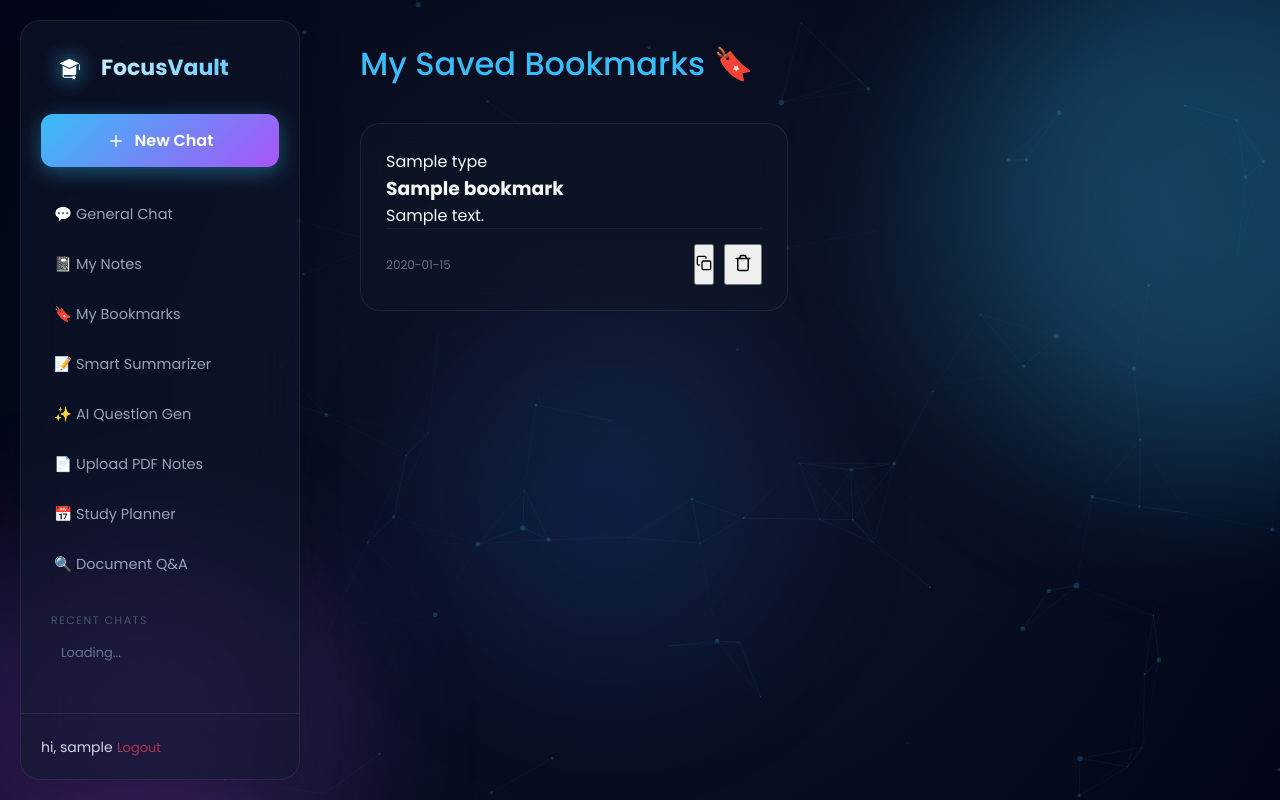
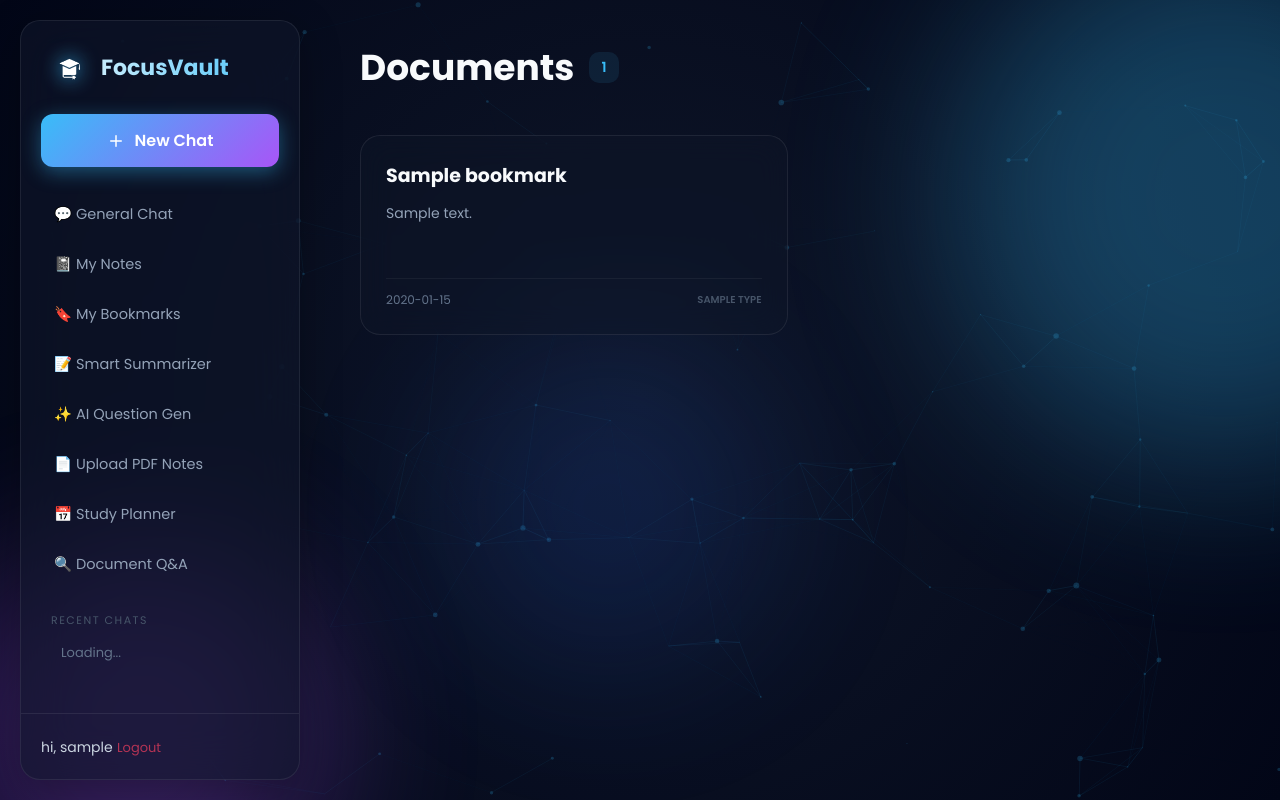
Before and after one commit to ankiiiiiitt/Devops_miniproject, a Flask app: page /bookmarks in a window 1280 px wide. Run offline with Flask 3, Linux system fonts and the light colour scheme; the visitor is signed in with stand-in values (Sample User, id 1); a database or web service that is not in the repository returns one stand-in record (values such as "Sample title"); data that the repository does not hold is empty.

Commit message:
Apple Notes-style Bookmarks Redesign: minimal document grid, full-screen editor, and pinning logic

```diff
--- a/app.py
+++ b/app.py
@@ -189,7 +189,18 @@ def bookmarks():
     if "user" not in session:
         return redirect(url_for("login"))
 
-    user_bookmarks = list(bookmarks_col.find({"user_email": session.get("user_email")}).sort("created_at", -1))
+    # Sort by pinned (desc) then created_at (desc)
+    user_bookmarks = list(bookmarks_col.find({"user_email": session.get("user_email")}).sort([("pinned", -1), ("created_at", -1)]))
+
+    import datetime
+    now_iso = datetime.datetime.now(datetime.timezone.utc).isoformat()
+
+    for b in user_bookmarks:
+        b["_id"] = str(b["_id"])
+        if "tags" not in b: b["tags"] = []
+        if "pinned" not in b: b["pinned"] = False
+        if "updated_at" not in b: b["updated_at"] = b.get("created_at", now_iso)
+
     return render_template("bookmarks.html", bookmarks=user_bookmarks)
 
 @app.route("/bookmarks/delete/<bookmark_id>", methods=["POST"])
--- a/static/css/style.css
+++ b/static/css/style.css
@@ -494,6 +494,141 @@ a {
   opacity: 1;
 }
 
+/* ================= BOOKMARKS MODULE (APPLE NOTES STYLE) ================= */
+.bookmarks-grid {
+  display: grid;
+  grid-template-columns: repeat(auto-fill, minmax(300px, 1fr));
+  gap: 24px;
+  padding-bottom: 80px;
+}
+
+.bookmark-card {
+  background: rgba(15, 23, 42, 0.4);
+  backdrop-filter: blur(15px);
+  border: 1px solid rgba(255, 255, 255, 0.08);
+  padding: 24px;
+  border-radius: 18px;
+  height: 200px;
+  display: flex;
+  flex-direction: column;
+  transition: 0.3s cubic-bezier(0.16, 1, 0.3, 1);
+  cursor: pointer;
+  position: relative;
+  overflow: hidden;
+}
+
+.bookmark-card:hover {
+  transform: translateY(-5px);
+  border-color: rgba(56, 189, 248, 0.4);
+  box-shadow: 0 15px 40px rgba(0, 0, 0, 0.4), 0 0 15px rgba(56, 189, 248, 0.1);
+}
+
+.bookmark-title {
+  font-size: 19px;
+  font-weight: 700;
+  color: #f8fafc;
+  margin-bottom: 12px;
+  overflow: hidden;
+  text-overflow: ellipsis;
+  white-space: nowrap;
+}
+
+.bookmark-preview {
+  font-size: 14px;
+  line-height: 1.6;
+  color: #94a3b8;
+  display: -webkit-box;
+  -webkit-line-clamp: 3;
+  line-clamp: 3;
+  -webkit-box-orient: vertical;
+  overflow: hidden;
+  margin-bottom: 15px;
+}
+
+.bookmark-meta {
+  margin-top: auto;
+  display: flex;
+  justify-content: space-between;
+  align-items: center;
+  font-size: 12px;
+  color: #64748b;
+  border-top: 1px solid rgba(255, 255, 255, 0.05);
+  padding-top: 12px;
+}
+
+.pin-indicator {
+  position: absolute;
+  top: 15px;
+  right: 15px;
+  color: var(--primary);
+  filter: drop-shadow(0 0 5px rgba(56, 189, 248, 0.5));
+}
+
+/* Apple Notes-style Full-Screen Editor */
+#fullEditorModal .modal-content {
+  background: transparent;
+  max-width: 900px;
+}
+
+.btn-editor-action {
+  background: rgba(255, 255, 255, 0.05);
+  border: 1px solid rgba(255, 255, 255, 0.1);
+  color: #cbd5e1;
+  padding: 8px 16px;
+  border-radius: 10px;
+  display: flex;
+  align-items: center;
+  gap: 8px;
+  font-size: 13px;
+  cursor: pointer;
+  transition: 0.2s;
+}
+
+.btn-editor-action:hover {
+  background: rgba(255, 255, 255, 0.1);
+  color: white;
+}
+
+.btn-editor-save {
+  background: var(--primary) !important;
+  color: #020617 !important;
+  font-weight: 600;
+  border: none;
+}
+
+.editor-title-input {
+  background: transparent;
+  border: none;
+  font-size: 48px;
+  font-weight: 800;
+  color: white;
+  width: 100%;
+  outline: none;
+  margin-bottom: 30px;
+}
+
+.editor-main-content {
+  background: transparent;
+  border: none;
+  font-size: 18px;
+  line-height: 1.8;
+  color: #cbd5e1;
+  width: 100%;
+  min-height: 300px;
+  outline: none;
+  resize: none;
+}
+
+.editor-meta-info {
+  display: flex;
+  gap: 20px;
+  font-size: 13px;
+  color: #64748b;
+  margin-bottom: 25px;
+  padding-bottom: 15px;
+  border-bottom: 1px solid rgba(255, 255, 255, 0.05);
+}
+
 /* ================= COMPONENT GRIDS ================= */
 .notes-grid, .bookmarks-grid { display: grid; grid-template-columns: repeat(auto-fill, minmax(320px, 1fr)); gap: 25px; margin-top: 30px; }
 .note-card, .bookmark-card { background: rgba(15, 23, 42, 0.4); backdrop-filter: blur(15px); border: 1px solid var(--border-glass); padding: 25px; border-radius: 20px; transition: 0.3s; }
--- a/templates/bookmarks.html
+++ b/templates/bookmarks.html
@@ -1,125 +1,103 @@
 {% extends "dashboard_base.html" %}
 
 {% block content %}
-<div class="tool-container-flex">
 <div class="bookmarks-container">
-        <div style="display: flex; justify-content: space-between; align-items: center; margin-bottom: 35px;">
-            <h2 style="font-weight: 500; font-size: 32px; color: #38bdf8; margin: 0;">My Saved Bookmarks 🔖</h2>
+    <div style="display: flex; gap: 15px; align-items: center; margin-bottom: 40px;">
+        <h2 style="font-weight: 800; font-size: 36px; color: #f8fafc; margin: 0;">Documents</h2>
+        <span style="background: rgba(56, 189, 248, 0.1); color: var(--primary); padding: 5px 12px; border-radius: 10px; font-size: 14px; font-weight: 600;">
+            {{ bookmarks|length }}
+        </span>
     </div>
 
     {% if bookmarks %}
     <div class="bookmarks-grid">
         {% for bookmark in bookmarks %}
-            <div class="bookmark-card glass" onclick="openFullEditor('{{ bookmark._id }}')">
-                <div class="bookmark-tag">{{ bookmark.type }}</div>
+        <div class="bookmark-card" onclick="openFullEditor('{{ bookmark._id }}')">
+            {% if bookmark.pinned %}
+            <div class="pin-indicator">
+                <svg width="18" height="18" viewBox="0 0 24 24" fill="currentColor" stroke="none"><path d="M21 10h-2V5c0-1.1-.9-2-2-2H7c-1.1 0-2 .9-2 2v5H3v2h1.49l1.51 6.04V21h12v-2.96L19.51 12H21v-2z"></path></svg>
+            </div>
+            {% endif %}
+
             <h3 class="bookmark-title" id="title-{{ bookmark._id }}">{{ bookmark.title }}</h3>
-                <div class="bookmark-content" id="content-{{ bookmark._id }}">
+            <div class="bookmark-preview" id="preview-{{ bookmark._id }}">
                 {{ bookmark.content }}
             </div>
-                <!-- Hidden fields for the editor -->
+
+            <!-- Hidden full content for editor -->
+            <div id="content-{{ bookmark._id }}" style="display:none">{{ bookmark.content }}</div>
             <div id="notes-{{ bookmark._id }}" style="display:none">{{ bookmark.personal_notes or "" }}</div>
             <div id="type-{{ bookmark._id }}" style="display:none">{{ bookmark.type }}</div>
             <div id="date-{{ bookmark._id }}" style="display:none">{{ bookmark.created_at[:10] }}</div>
             <div id="updated-{{ bookmark._id }}" style="display:none">{{ bookmark.updated_at[:16].replace('T', ' ') if bookmark.updated_at else "" }}</div>
+            <div id="pinned-{{ bookmark._id }}" style="display:none">{{ 'true' if bookmark.pinned else 'false' }}</div>
 
-                <div style="display: flex; justify-content: space-between; align-items: center; margin-top: auto; border-top: 1px solid rgba(255,255,255,0.05); padding-top: 15px;">
-                    <span style="font-size: 12px; color: #64748b;">{{ bookmark.created_at[:10] }}</span>
-
-                    <div style="display: flex; gap: 10px;" onclick="event.stopPropagation()">
-                        <button class="btn-bookmark active" onclick="copyToClipboard(document.getElementById('content-{{ bookmark._id }}').textContent.trim())" title="Copy Content">
-                            <svg width="16" height="16" viewBox="0 0 24 24" fill="none" stroke="currentColor" stroke-width="2" stroke-linecap="round" stroke-linejoin="round"><rect x="9" y="9" width="13" height="13" rx="2" ry="2"></rect><path d="M5 15H4a2 2 0 0 1-2-2V4a2 2 0 0 1 2-2h9a2 2 0 0 1 2 2v1"></path></svg>
-                        </button>
-
-                        <form action="{{ url_for('delete_bookmark', bookmark_id=bookmark._id) }}" method="POST" onsubmit="return confirm('Delete this bookmark?');" style="margin: 0;">
-                            <button type="submit" class="btn-delete" title="Delete Bookmark" style="padding: 8px;">
-                                <svg width="18" height="18" viewBox="0 0 24 24" fill="none" stroke="currentColor" stroke-width="2" stroke-linecap="round" stroke-linejoin="round">
-                                    <polyline points="3 6 5 6 21 6"></polyline>
-                                    <path d="M19 6v14a2 2 0 0 1-2 2H7a2 2 0 0 1-2-2V6m3 0V4a2 2 0 0 1 2-2h4a2 2 0 0 1 2 2v2"></path>
-                                </svg>
-                            </button>
-                        </form>
-                    </div>
+            <div class="bookmark-meta">
+                <span>{{ bookmark.created_at[:10] }}</span>
+                <span style="font-weight: 600; color: #475569; font-size: 10px; text-transform: uppercase;">{{ bookmark.type }}</span>
             </div>
         </div>
         {% endfor %}
     </div>
     {% else %}
-        <div class="no-notes-message glass" style="padding: 60px 20px; border-radius: 24px; margin-top: 30px; text-align: center; border: 1px dashed rgba(56, 189, 248, 0.2);">
-            <div style="font-size: 50px; margin-bottom: 20px;">📂</div>
-            <p style="color: #cbd5e1; font-size: 18px; font-weight: 500;">No bookmarks yet!</p>
-            <p style="color: #64748b; font-size: 14px; margin-top: 8px; max-width: 300px; margin-left: auto; margin-right: auto;">
-                Save AI answers, study plans, or notes to keep them handy here.
-            </p>
-            <a href="{{ url_for('chat') }}" class="btn-outline" style="display: inline-block; margin-top: 25px; font-size: 14px;">Go to Chat 💬</a>
+    <div class="glass" style="padding: 100px 40px; border-radius: 30px; text-align: center; border: 1px dashed rgba(255,255,255,0.05);">
+        <div style="font-size: 64px; margin-bottom: 20px; opacity: 0.5;">📓</div>
+        <h3 style="color: white; margin-bottom: 10px;">Your notebook is empty</h3>
+        <p style="color: #64748b; max-width: 400px; margin: 0 auto 30px;">Save study material or AI answers from your workspace to see them here.</p>
+        <a href="{{ url_for('chat') }}" class="new-chat-btn" style="display: inline-block;">Go to Workspace 🚀</a>
     </div>
     {% endif %}
 </div>
-</div>
 
-<!-- ================= FULL-SCREEN EDITOR MODAL ================= -->
+<!-- ================= APPLE NOTES FULL-SCREEN EDITOR ================= -->
 <div class="modal-overlay" id="fullEditorModal">
-    <!-- Header Fixed -->
-    <div class="modal-header-fixed">
+    <div class="modal-content">
+        <div class="modal-header" style="justify-content: space-between; margin-bottom: 30px; border-bottom: none;">
             <button class="btn-editor-action" onclick="closeFullEditor()">
-            <svg width="18" height="18" viewBox="0 0 24 24" fill="none" stroke="currentColor" stroke-width="2" stroke-linecap="round" stroke-linejoin="round"><line x1="19" y1="12" x2="5" y2="12"></line><polyline points="12 19 5 12 12 5"></polyline></svg>
-            Back
+                <svg width="18" height="18" viewBox="0 0 24 24" fill="none" stroke="currentColor" stroke-width="2.5"><line x1="19" y1="12" x2="5" y2="12"></line><polyline points="12 19 5 12 12 5"></polyline></svg>
+                Done
             </button>
 
-        <div class="modal-header-actions">
-            <button class="btn-editor-action" onclick="summarizeContent()" id="summarizeBtn">
-                <svg width="18" height="18" viewBox="0 0 24 24" fill="none" stroke="currentColor" stroke-width="2" stroke-linecap="round" stroke-linejoin="round"><polygon points="12 2 15.09 8.26 22 9.27 17 14.14 18.18 21.02 12 17.77 5.82 21.02 7 14.14 2 9.27 8.91 8.26 12 2"></polygon></svg>
-                AI Summarize
+            <div style="display: flex; gap: 12px; align-items: center;">
+                <button class="btn-editor-action" id="pinBtn" onclick="togglePinInEditor()" style="padding: 8px;">
+                    <svg width="18" height="18" viewBox="0 0 24 24" fill="none" stroke="currentColor" stroke-width="2"><path d="M21 10h-2V5c0-1.1-.9-2-2-2H7c-1.1 0-2 .9-2 2v5H3v2h1.49l1.51 6.04V21h12v-2.96L19.51 12H21v-2z"></path></svg>
                 </button>
-
+                <button class="btn-editor-action" onclick="summarizeContent()" id="summarizeBtn" style="color: #a855f7;">
+                    ✨ AI Summary
+                </button>
+                <button class="btn-editor-action" onclick="saveEditorChanges()" style="background: var(--primary); color: #020617; border: none; font-weight: 700;">
+                    Save
+                </button>
                 <form id="deleteForm" method="POST" style="margin: 0;">
-                <button type="submit" class="btn-editor-action" onclick="return confirm('Permanently delete this bookmark?');">
-                    <svg width="18" height="18" viewBox="0 0 24 24" fill="none" stroke="currentColor" stroke-width="2" stroke-linecap="round" stroke-linejoin="round"><polyline points="3 6 5 6 21 6"></polyline><path d="M19 6v14a2 2 0 0 1-2 2H7a2 2 0 0 1-2-2V6m3 0V4a2 2 0 0 1 2-2h4a2 2 0 0 1 2 2v2"></path></svg>
+                    <button type="submit" class="btn-editor-action" style="color: #f43f5e; border-color: rgba(244, 63, 94, 0.2);" onclick="return confirm('Delete this document?');">
+                        <svg width="18" height="18" viewBox="0 0 24 24" fill="none" stroke="currentColor" stroke-width="2"><polyline points="3 6 5 6 21 6"></polyline><path d="M19 6v14a2 2 0 0 1-2 2H7a2 2 0 0 1-2-2V6m3 0V4a2 2 0 0 1 2-2h4a2 2 0 0 1 2 2v2"></path></svg>
                     </button>
                 </form>
-
-            <button class="btn-editor-action btn-editor-save" onclick="saveEditorChanges()">
-                Save Changes
-            </button>
             </div>
         </div>
 
-    <!-- Document Content -->
-    <div class="modal-content">
-        <input type="hidden" id="editorBookmarkId">
-
         <div class="editor-meta-info">
-            <span class="editor-tag" id="editorTypeTag">TYPE</span>
-            <span class="editor-date" id="editorFullDate">Created: 2024-04-05</span>
-            <span class="editor-date" id="editorUpdateDate" style="margin-left: auto;"></span>
+            <span id="editorTypeTag" style="color: #475569; font-weight: 700;">STUDY PLAN</span>
+            <span id="editorFullDate">Created Oct 5, 2026</span>
+            <span id="editorUpdateDate" style="color: var(--primary);"></span>
         </div>
 
-        <input type="text" id="editorTitle" class="editor-title-input" placeholder="Untitled Bookmark">
+        <input type="text" id="editorTitle" class="editor-title-input" placeholder="Document Title...">
+        <textarea id="editorContent" class="editor-main-content" placeholder="Start typing..."></textarea>
 
-        <div id="summaryBadge" class="ai-summary-badge">
-            <strong>✨ AI Summary:</strong><br>
-            <span id="summaryText"></span>
+        <div style="margin-top: 50px; padding-top: 30px; border-top: 1px solid rgba(255,255,255,0.03);">
+            <h4 style="color: #475569; margin-bottom: 15px; font-size: 14px; text-transform: uppercase; letter-spacing: 1px;">Personal Notes</h4>
+            <textarea id="editorNotes" class="editor-notes-textarea"
+                style="width: 100%; background: transparent; border: none; color: #94a3b8; font-size: 16px; line-height: 1.6; outline: none; resize: none; min-height: 100px;"
+                placeholder="Add your own insights here..."></textarea>
         </div>
 
-        <textarea id="editorContent" class="editor-main-content" placeholder="Start writing something amazing..."></textarea>
-
-        <div class="editor-section-divider"></div>
-
-        <div class="editor-notes-section">
-            <h3>Personal Study Notes</h3>
-            <textarea id="editorNotes" class="editor-notes-textarea" placeholder="Add your own thoughts, reminders, or additional research here..."></textarea>
-        </div>
+        <input type="hidden" id="editorBookmarkId">
+        <input type="hidden" id="editorIsPinned">
     </div>
 </div>
 
 <script>
-    function copyToClipboard(text) {
-        navigator.clipboard.writeText(text).then(() => {
-            showToast('Copied to clipboard!');
-        }).catch(err => {
-            console.error('Failed to copy:', err);
-        });
-    }
-
     function openFullEditor(id) {
         const title = document.getElementById(`title-${id}`).textContent.trim();
         const content = document.getElementById(`content-${id}`).textContent.trim();
@@ -127,28 +105,48 @@
         const type = document.getElementById(`type-${id}`).textContent.trim();
         const date = document.getElementById(`date-${id}`).textContent.trim();
         const updated = document.getElementById(`updated-${id}`).textContent.trim();
+        const isPinned = document.getElementById(`pinned-${id}`).textContent.trim() === 'true';
 
         document.getElementById('editorBookmarkId').value = id;
         document.getElementById('editorTitle').value = title;
         document.getElementById('editorContent').value = content;
         document.getElementById('editorNotes').value = notes;
         document.getElementById('editorTypeTag').textContent = type;
-        document.getElementById('editorFullDate').textContent = `Created: ${date}`;
-        document.getElementById('editorUpdateDate').textContent = updated ? `Last edited: ${updated}` : "";
+        document.getElementById('editorFullDate').textContent = date;
+        document.getElementById('editorUpdateDate').textContent = updated ? `Edited ${updated}` : "";
+        document.getElementById('editorIsPinned').value = isPinned;
 
-        // Update delete form action
         document.getElementById('deleteForm').action = `/bookmarks/delete/${id}`;
+        updatePinUI(isPinned);
 
-        // Hide summary badge initially
-        document.getElementById('summaryBadge').style.display = 'none';
-
-        document.getElementById('fullEditorModal').style.display = 'flex';
+        const modal = document.getElementById('fullEditorModal');
+        modal.classList.add('active');
         document.body.style.overflow = 'hidden';
     }
 
     function closeFullEditor() {
-        document.getElementById('fullEditorModal').style.display = 'none';
+        document.getElementById('fullEditorModal').classList.remove('active');
         document.body.style.overflow = 'auto';
+    }
+
+    function updatePinUI(pinned) {
+        const pinBtn = document.getElementById('pinBtn');
+        if (pinned) {
+            pinBtn.style.color = 'var(--primary)';
+            pinBtn.style.borderColor = 'var(--primary)';
+            pinBtn.style.background = 'rgba(56, 189, 248, 0.1)';
+        } else {
+            pinBtn.style.color = '';
+            pinBtn.style.borderColor = '';
+            pinBtn.style.background = '';
+        }
+    }
+
+    function togglePinInEditor() {
+        const val = document.getElementById('editorIsPinned').value === 'true';
+        document.getElementById('editorIsPinned').value = !val;
+        updatePinUI(!val);
+        showToast(!val ? 'Document Pinned' : 'Document Unpinned');
     }
 
     async function saveEditorChanges() {
@@ -156,72 +154,43 @@
         const title = document.getElementById('editorTitle').value.trim();
         const content = document.getElementById('editorContent').value.trim();
         const personal_notes = document.getElementById('editorNotes').value.trim();
-
-        if (!content) {
-            alert('Content cannot be empty');
-            return;
-        }
-
-        const btn = document.querySelector('.btn-editor-save');
-        const originalText = btn.textContent;
-        btn.disabled = true;
-        btn.textContent = 'Saving...';
+        const pinned = document.getElementById('editorIsPinned').value === 'true';
 
         try {
             const response = await fetch(`/bookmarks/update/${id}`, {
                 method: 'POST',
                 headers: { 'Content-Type': 'application/json' },
-                body: JSON.stringify({ title, content, personal_notes })
+                body: JSON.stringify({ title, content, personal_notes, pinned })
             });
             const data = await response.json();
 
             if (data.status === 'success') {
-                // Update grid UI locally
-                document.getElementById(`title-${id}`).textContent = title;
-                document.getElementById(`content-${id}`).textContent = content;
-                document.getElementById(`notes-${id}`).textContent = personal_notes;
-
-                showToast('✨ Changes saved successfully!');
-            } else {
-                alert('Error: ' + data.error);
+                showToast('Documents saved ✨');
+                setTimeout(() => location.reload(), 1500); // Reload to update sort order
             }
         } catch (err) {
-            alert('Failed to save changes.');
-        } finally {
-            btn.disabled = false;
-            btn.textContent = originalText;
+            showToast('Sync failed');
         }
     }
 
     async function summarizeContent() {
         const id = document.getElementById('editorBookmarkId').value;
         const btn = document.getElementById('summarizeBtn');
-        const originalHTML = btn.innerHTML;
-
+        const text = btn.textContent;
+        btn.textContent = '✨ Processing...';
         btn.disabled = true;
-        btn.innerHTML = '✨ Summarizing...';
 
         try {
             const response = await fetch(`/api/bookmarks/summarize/${id}`, { method: 'POST' });
             const data = await response.json();
-
             if (data.summary) {
-                const badge = document.getElementById('summaryBadge');
-                const text = document.getElementById('summaryText');
-                text.textContent = data.summary;
-                badge.style.display = 'block';
-
-                // Also append to main content for convenience
                 const contentArea = document.getElementById('editorContent');
-                contentArea.value += `\n\n--- AI SUMMARY ---\n${data.summary}`;
-
-                showToast('AI Summary generated!');
+                contentArea.value += `\n\n--- AI INSIGHT ---\n${data.summary}`;
+                showToast('Summary generated');
             }
-        } catch (err) {
-            alert('AI summarization failed.');
         } finally {
+            btn.textContent = text;
             btn.disabled = false;
-            btn.innerHTML = originalHTML;
         }
     }
 
```
Lines whose indentation alone changed are shown as unchanged.
